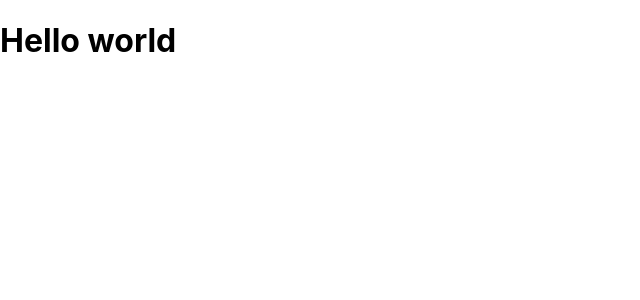
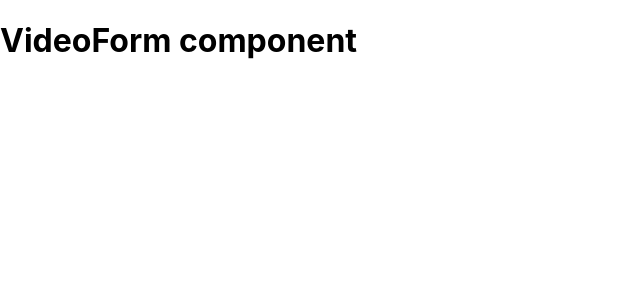
Before and after one commit to emiperalta/videos-app, a React (Create React App) app in the folder frontend/: page /addvideo in a window 1280 px wide. Shown: the top 300 px of the page, without its empty margins (0-640 px from the left). Built offline with nearby package versions, Linux system fonts and the light colour scheme.

Commit message:
Fixing an error with latest version of typescript

```diff
--- a/frontend/package.json
+++ b/frontend/package.json
@@ -10,11 +10,13 @@
     "@types/node": "^12.19.6",
     "@types/react": "^16.14.1",
     "@types/react-dom": "^16.9.10",
+    "@types/react-router-dom": "^5.1.6",
+    "axios": "^0.21.0",
     "react": "^17.0.1",
     "react-dom": "^17.0.1",
     "react-router-dom": "^5.2.0",
     "react-scripts": "4.0.0",
-    "typescript": "^4.1.2",
+    "typescript": "4.0.5",
     "web-vitals": "^0.2.4"
   },
   "scripts": {
--- a/frontend/src/App.tsx
+++ b/frontend/src/App.tsx
@@ -1,10 +1,18 @@
 import React from 'react';
+import { BrowserRouter, Route, Switch } from 'react-router-dom';
 import './App.css';
+import VideoForm from './components/Videos/VideoForm';
+import VideoList from './components/Videos/VideoList';
 
 function App() {
   return (
     <div className="App">
-      <h1>Hello world</h1>
+      <BrowserRouter>
+        <Switch>
+          <Route exact path="/" component={VideoList} />
+          <Route path="/addvideo" component={VideoForm} />
+        </Switch>
+      </BrowserRouter>
     </div>
   );
 }
--- /dev/null
+++ b/frontend/src/components/Videos/VideoForm.tsx
@@ -0,0 +1,11 @@
+import React from 'react';
+
+const VideoForm = () => {
+    return (
+        <div>
+            <h1>VideoForm component</h1>
+        </div>
+    );
+};
+
+export default VideoForm;
--- /dev/null
+++ b/frontend/src/components/Videos/VideoList.tsx
@@ -0,0 +1,11 @@
+import React from 'react';
+
+const VideoList = () => {
+    return (
+        <div>
+            <h1>VideoList component</h1>
+        </div>
+    );
+};
+
+export default VideoList;
--- a/frontend/tsconfig.json
+++ b/frontend/tsconfig.json
@@ -18,7 +18,7 @@
     "resolveJsonModule": true,
     "isolatedModules": true,
     "noEmit": true,
-    "jsx": "react-jsx"
+    "jsx": "react"
   },
   "include": [
     "src"
```
Also changed, not shown: frontend/src/components/Navbar.tsx (added, +11 -0 lines), 1 other file (tests, documents, lock files or other folders).
